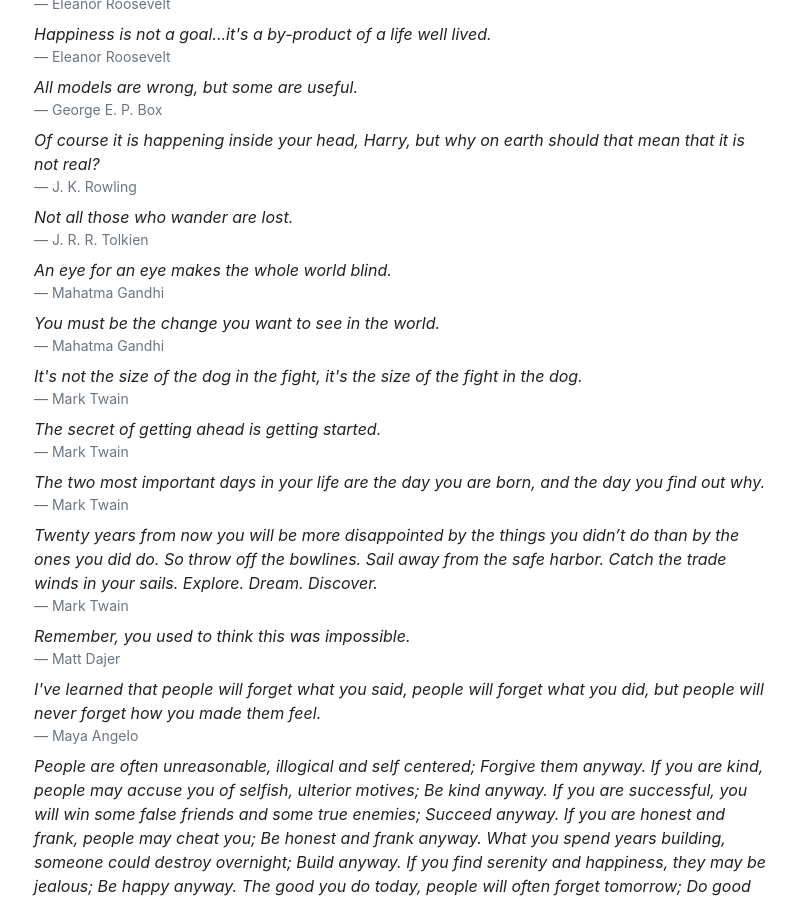
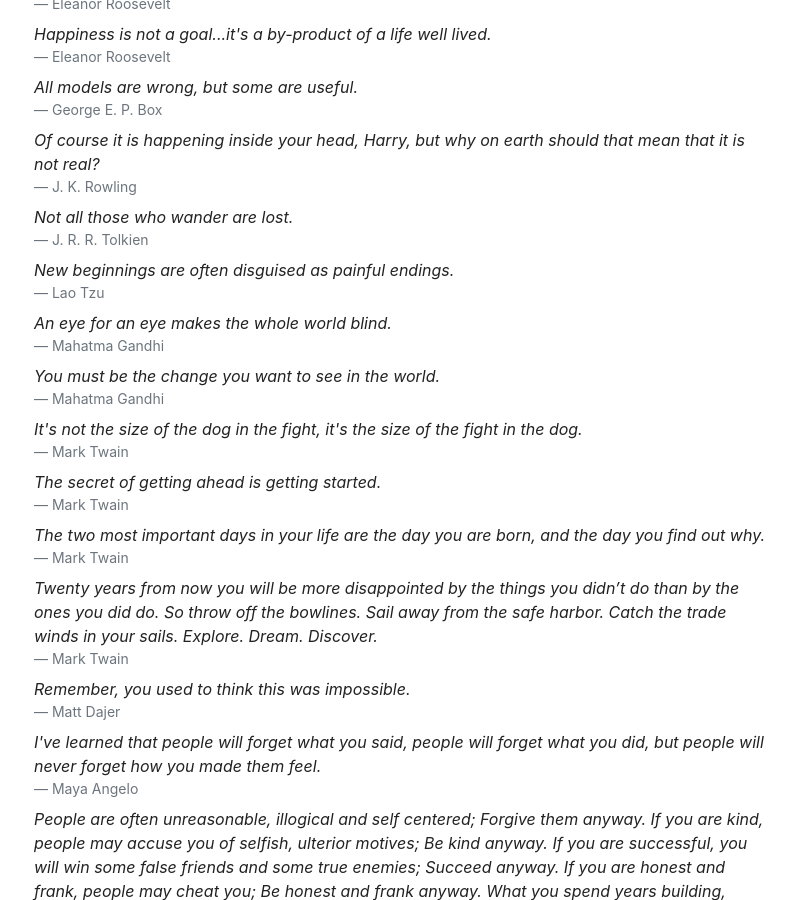
Before and after one commit to mackorone/mackorone.github.io, a Jekyll site: the page built from quotes.html, in a window 1280 px wide and 900 px high, scrolled down 1412 px. Shown: the whole window, without its empty margins (237-1033 px from the left). Built offline with Jekyll 4.4.1, drawn with Linux system fonts in a browser that asks for light colours.

Commit message:
Add another quote

```diff
--- a/_data/quotes.yml
+++ b/_data/quotes.yml
@@ -84,3 +84,5 @@
   source: Unknown
 - quote: All models are wrong, but some are useful.
   source: George E. P. Box
+- quote: New beginnings are often disguised as painful endings.
+  source: Lao Tzu
```
